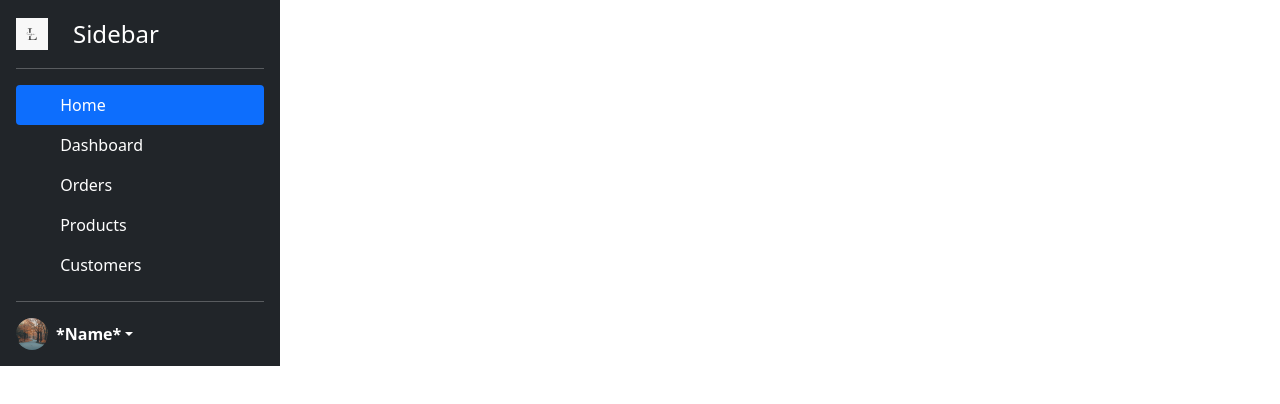
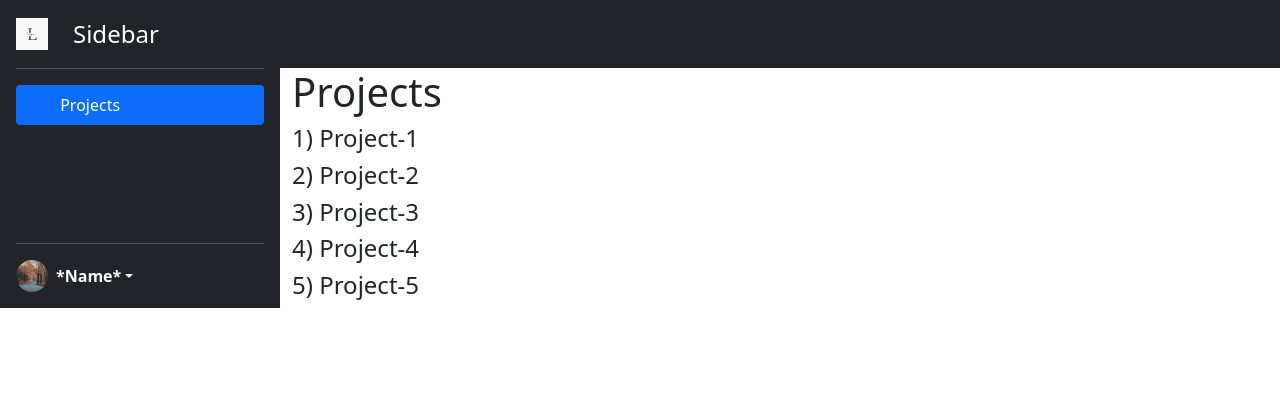
Before and after one commit to vanshajkataria/Avllo_Project-2, a plain HTML site: page index.html in a window 1280 px wide. Drawn offline with nearby package versions, Linux system fonts and the light colour scheme.

Commit message:
Update index.html

```diff
--- a/index.html
+++ b/index.html
@@ -15,49 +15,17 @@
   <main>
     <div class="d-flex flex-column flex-shrink-0 p-3 text-white bg-dark" style="width: 280px;">
       <a href="#" class="d-flex align-items-center mb-3 mb-md-0 me-md-auto text-white text-decoration-none">
-          <img src="images/logo.png" alt="logo" class="clogo">
+        <img src="images/logo.png" alt="logo" class="clogo">
         <span class="fs-4 sb">Sidebar</span>
       </a>
       <hr>
       <ul class="nav nav-pills flex-column">
         <li class="nav-item">
-          <a href="#" class="nav-link active" aria-current="page">
+          <a href="#" class="nav-link active" aria-current="page" id="sb-projects">
             <svg class="bi me-2" width="16" height="16">
-              <use xlink:href="#home" />
+              <use xlink:href="#projects" />
             </svg>
-            Home
-          </a>
-        </li>
-        <li>
-          <a href="#" class="nav-link text-white">
-            <svg class="bi me-2" width="16" height="16">
-              <use xlink:href="#speedometer2" />
-            </svg>
-            Dashboard
-          </a>
-        </li>
-        <li>
-          <a href="#" class="nav-link text-white">
-            <svg class="bi me-2" width="16" height="16">
-              <use xlink:href="#table" />
-            </svg>
-            Orders
-          </a>
-        </li>
-        <li>
-          <a href="#" class="nav-link text-white">
-            <svg class="bi me-2" width="16" height="16">
-              <use xlink:href="#grid" />
-            </svg>
-            Products
-          </a>
-        </li>
-        <li>
-          <a href="#" class="nav-link text-white">
-            <svg class="bi me-2" width="16" height="16">
-              <use xlink:href="#people-circle" />
-            </svg>
-            Customers
+            Projects
           </a>
         </li>
       </ul>
@@ -78,7 +46,34 @@
         </ul>
       </div>
     </div>
+
+    <div class="container-fluid">
+      <div class="row">
+        <header class="d-flex flex-wrap py-3 mb-4border-bottom bg-dark">
+          <span class="fs-4 greet">Hello, *person*</span>
+          </a>
+
+          <!-- <ul class="nav nav-pills">
+          <li class="nav-item"><a href="#" class="nav-link active" aria-current="page">Home</a></li>
+          <li class="nav-item"><a href="#" class="nav-link">Features</a></li>
+          <li class="nav-item"><a href="#" class="nav-link">Pricing</a></li>
+          <li class="nav-item"><a href="#" class="nav-link">FAQs</a></li>
+          <li class="nav-item"><a href="#" class="nav-link">About</a></li>
+          </ul> -->
+        </header>
+        <div class="content">
+          <h1>Projects</h1>
+          <h4>1) Project-1</h4>
+          <h4>2) Project-2</h4>
+          <h4>3) Project-3</h4>
+          <h4>4) Project-4</h4>
+          <h4>5) Project-5</h4>
+        </div>
+      </div>
+    </div>
+
   </main>
+
 
 </body>
 
```
